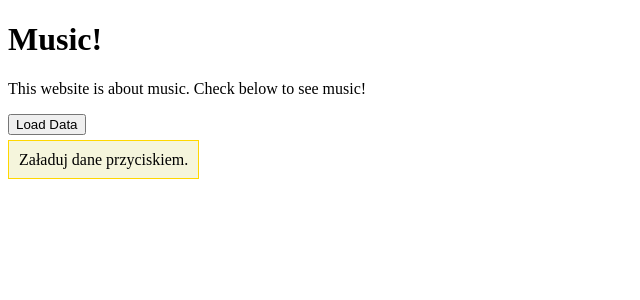
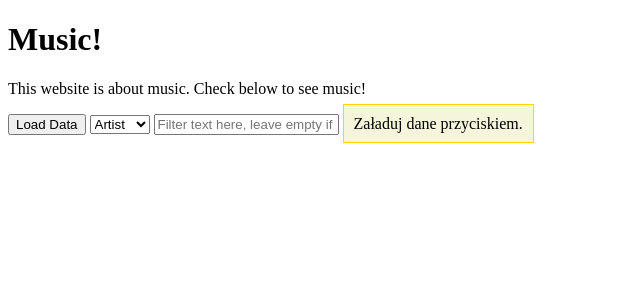
Before and after one commit to wlstudent41/projektPI, a Django app: page / in a window 1280 px wide. Shown: the top 300 px of the page, without its empty margins (0-640 px from the left). Run offline with Django 5.2, Linux system fonts and the light colour scheme.

Commit message:
dodano filter, zrealizowano wszystkie punkty
yay

```diff
--- a/zad4/music/static/music/main.css
+++ b/zad4/music/static/music/main.css
@@ -1,6 +1,15 @@
 
+ul {
+}
+ul > li {
+    padding:10px;
+}
 label {
     background-color:beige;
     border: 1px solid gold;
     padding:10px;
+    width:3000px;
+    height:100%;
+    text-align:center;
+    justify-content:center;
 }
--- a/zad4/music/templates/main.html
+++ b/zad4/music/templates/main.html
@@ -12,22 +12,47 @@
     <h1>Music!</h1>
     <p>This website is about music. Check below to see music!</p>
 
-    <button name="buttonLoadData">Load Data</button>
-    <ul name="dataList">
+    <button id="buttonLoadData">Load Data</button>
+    <select id="selectFilter">
+        <option value="artist">Artist</option>
+        <option value="album">Album</option>
+        <option value="title">Title</option>
+    </select>
+    <input id="inputText" type="text" placeholder="Filter text here, leave empty if not desired"></input>
+
+    <label id="komunikat">Załaduj dane przyciskiem.</label>
+
+    <ul id="dataList">
 
     </ul>
-    <label name="komunikat">Załaduj dane przyciskiem.</label>
+
 
     <script>
-        const label = document.querySelector("label[name='komunikat']");
+        const label = document.getElementById("komunikat");
 
-        const loadButton = document.querySelector('button[name="buttonLoadData"]');
-        const dataList = document.querySelector('ul[name="dataList"]');
+        const loadButton = document.getElementById('buttonLoadData');
+        const dataList = document.getElementById('dataList');
+
+        const selectFilter = document.getElementById('selectFilter');
+        const inputText = document.getElementById('inputText');
+
 
         loadButton.addEventListener('click', async () => {
             try {
                 label.textContent = "Ładowanie danych...";
-                const response = await fetch("/api/music/");
+
+                const selectedFilter = selectFilter.value;
+                const inputFilter = inputText.value;
+
+                let response = "";
+
+                if (inputFilter != "") {
+                    console.log("ladowanie filter i input: " + selectedFilter + " " + inputFilter);
+                    response = await fetch(`/api/music/?${selectedFilter}=${inputFilter}`);
+                } else {
+                    console.log("Ladowanie BEZ");
+                    response = await fetch(`/api/music/`);
+                }
 
                 if (!response.ok) {
                     label.textContent = "Pojawil sie blad przy ladowaniu danych.";
@@ -45,7 +70,8 @@
 
                 data.forEach(item => {
                     const li = document.createElement("li");
-                    li.innerHTML =`${item.id}, "${item.title}" <ul><li>Title: ${item.title}</li><li>Album: ${item.album}</li><li>Artist: ${item.artist}</li><li>Plays: ${item.plays}</li><li>Release Date: ${item.released}</li></ul>`;
+                    //li.innerHTML =`${item.id}, "${item.title}" <ul><li>Title: ${item.title}</li><li>Album: ${item.album}</li><li>Artist: ${item.artist}</li><li>Plays: ${item.plays}</li><li>Release Date: ${item.released}</li></ul>`;
+                    li.innerHTML = `<h2>${item.title}</h2><p>Album: \"${item.album}\" | Artist: ${item.artist} | Released on: ${item.released} | Listens: ${item.plays}</p>`;
 
                     dataList.appendChild(li);
                 });
--- a/zad4/music/views.py
+++ b/zad4/music/views.py
@@ -8,5 +8,28 @@ def LandingPage(request):
     return render(request, "main.html", {})
 
 def ReturnMusic(request):
-    musics = list(models.Music.objects.all().values())
+    if request.method != "GET":
+        return
+
+    musicObjects = models.Music.objects.all()
+    print(musicObjects)
+
+    filterTitle = request.GET.get("title", "").strip()
+    if filterTitle != "":
+        musicObjects = musicObjects.filter(title__icontains=filterTitle)
+    print(musicObjects)
+
+    filterAlbum = request.GET.get("album", "").strip()
+    if filterAlbum != "":
+        musicObjects = musicObjects.filter(album__icontains=filterAlbum)
+    print(musicObjects)
+
+    filterArtist = request.GET.get("artist", "").strip()
+    if filterArtist != "":
+        musicObjects = musicObjects.filter(artist__icontains=filterArtist)
+    print(musicObjects)
+
+    musics = list(musicObjects.values())
+    print(musics)
+
     return JsonResponse(musics, safe=False)
```
